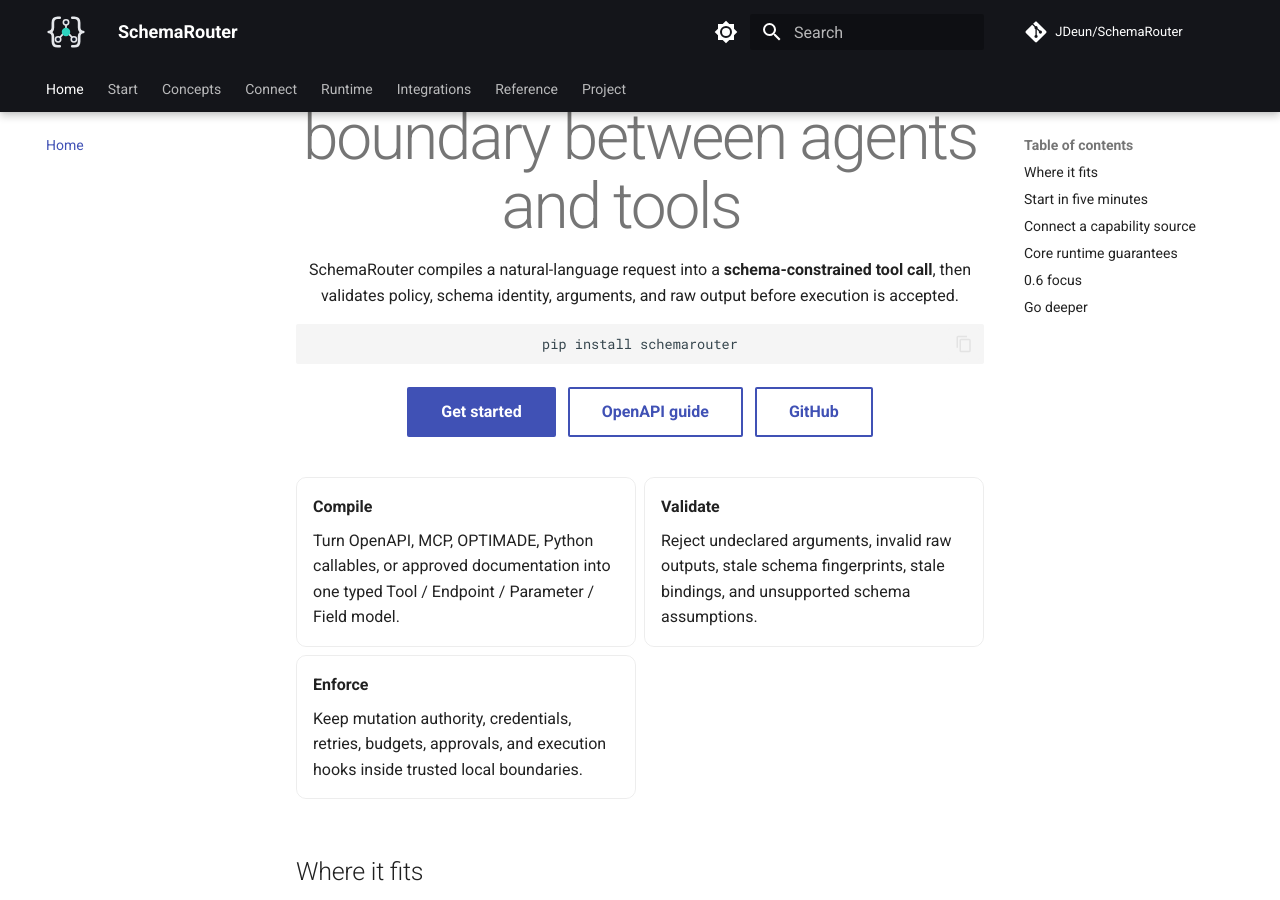
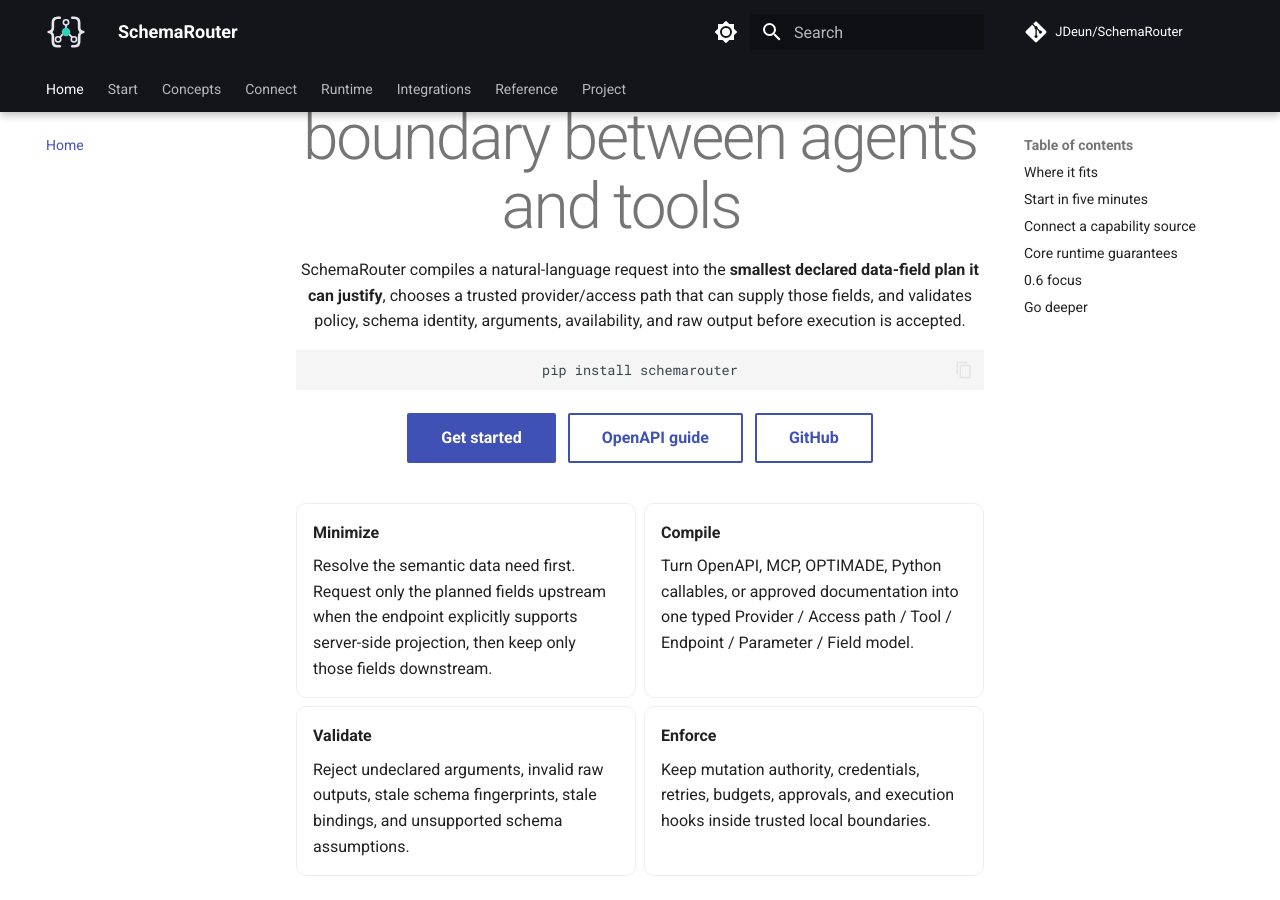
Before and after one commit to JDeun/SchemaRouter, an MkDocs documentation site: the page built from docs/index.md, in a window 1280 px wide and 900 px high, scrolled down 381 px. Built offline with MkDocs 1.6.1 and Material for MkDocs 9.7.7, drawn with Linux system fonts in a browser that asks for light colours; comment, search, counter and statistics services are not loaded; some of the changed text lies outside the part shown.

Commit message:
docs: make field-first execution the docs-home message

````diff
--- a/docs/index.md
+++ b/docs/index.md
@@ -9,8 +9,9 @@
 
 # Put a typed execution boundary between agents and tools
 
-SchemaRouter compiles a natural-language request into a **schema-constrained tool call**, then
-validates policy, schema identity, arguments, and raw output before execution is accepted.
+SchemaRouter compiles a natural-language request into the **smallest declared data-field plan it can
+justify**, chooses a trusted provider/access path that can supply those fields, and validates policy,
+schema identity, arguments, availability, and raw output before execution is accepted.
 
 ```bash
 pip install schemarouter
@@ -24,10 +25,15 @@
 
 <div class="grid cards" markdown>
 
+-   **Minimize**
+
+    Resolve the semantic data need first. Request only the planned fields upstream when the endpoint
+    explicitly supports server-side projection, then keep only those fields downstream.
+
 -   **Compile**
 
     Turn OpenAPI, MCP, OPTIMADE, Python callables, or approved documentation into one typed
-    Tool / Endpoint / Parameter / Field model.
+    Provider / Access path / Tool / Endpoint / Parameter / Field model.
 
 -   **Validate**
 
@@ -134,7 +140,10 @@
 - credentials remain outside model-visible planner arguments;
 - retries, wall-clock time, remote calls, response size, and optional cost units can be bounded;
 - OpenAPI compatibility gaps are reported instead of silently guessed;
-- event payloads remain redacted unless explicitly enabled.
+- event payloads remain redacted unless explicitly enabled;
+- temporary access failures use finite cooldowns and optional trusted health probes rather than
+  permanent blacklists;
+- provider/access fallback never broadens the logical field need compiled from the query.
 
 ## 0.6 focus
 
````
